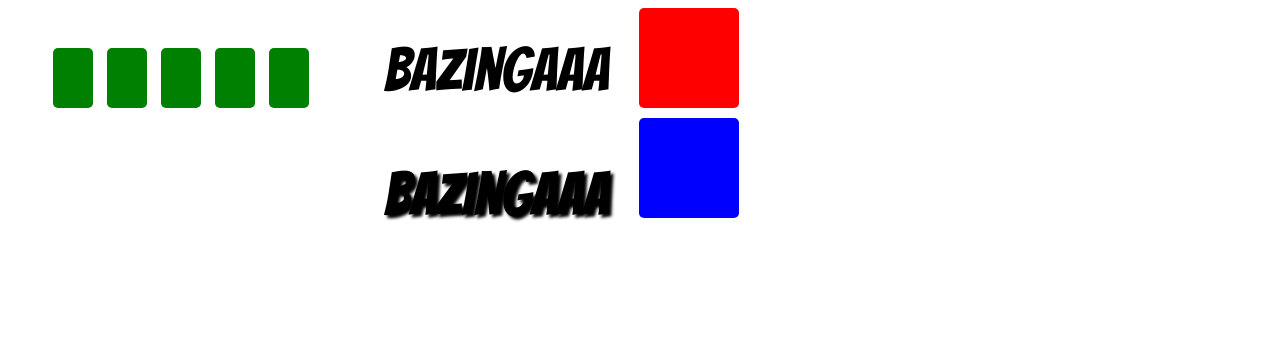
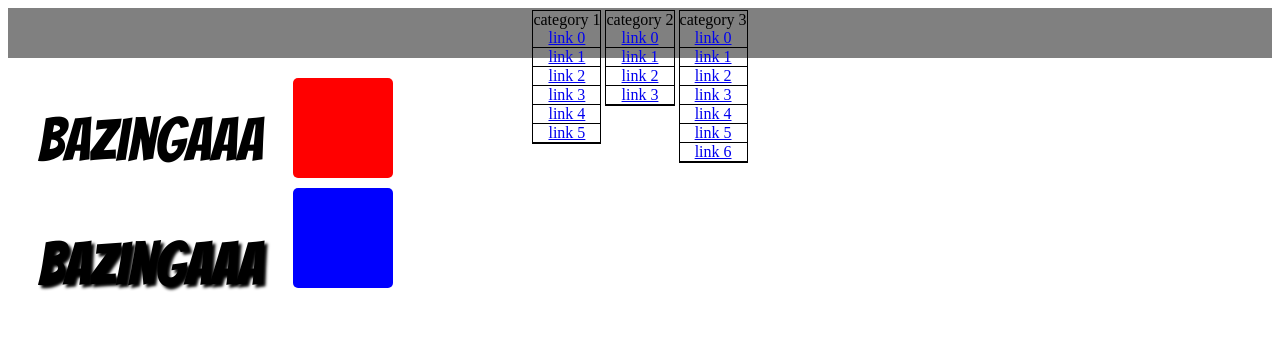
Before and after one commit to Wasiak/Icon-moving-menu, a plain HTML site: page index.html in a window 1280 px wide. Drawn offline with Linux system fonts and the light colour scheme.

Commit message:
first moves

```diff
--- a/class.css
+++ b/class.css
@@ -18,6 +18,8 @@
 	margin: auto;
 	padding: 40px;
 	float: left;
+	display: block;
+	margin-top: 30px;
 }
 .titleBox {
 	font-size: 60px;
@@ -37,7 +39,7 @@
 	width: 100px;
 	height: 100px;
 	border-radius: 5px;
-	transition: background-color 2s;
+	transition: background-color 1s;
 }
 .red:hover {
 	background-color: yellow;
@@ -53,3 +55,30 @@
 .blue:hover {
 	transform: rotateZ(360deg) scale(2);
 }
+.menu {
+	height: 50px;
+	margin: auto;
+	background-color: grey;
+	margin-bottom: 20px;
+	text-align: center;
+}
+ul {
+    margin:0 auto;
+    padding:0;
+    list-style-type:none;
+    display: inline-block;
+    border-collapse: collapse;
+}
+ul > li {
+	margin: 2px;
+	display: inline-block;
+	padding: 0px;
+	float: left;
+	border: solid black 1px;
+	border-collapse: collapse;
+}
+ul > li > a {
+	display: block;
+	border-bottom: solid black 1px;
+	/*border-collapse: collapse;*/
+}
--- a/index.html
+++ b/index.html
@@ -6,14 +6,14 @@
 			<link rel="stylesheet" href="class.css" media="screen">
 			<link href='http://fonts.googleapis.com/css?family=Bangers' rel='stylesheet' type='text/css'>
 	</head>
-	<body>
+	<body><!--
 		<div id='menu'>
 			<div class='green'></div>
 			<div class='green'></div>
 			<div class='green'></div>
 			<div class='green'></div>
 			<div class='green'></div>
-		</div>
+		</div> -->
 		<script src="main.js"></script>
 	</body>
 </html>
--- a/main.js
+++ b/main.js
@@ -1,3 +1,44 @@
+	//create navigation part ofsite
+var menu = document.createElement('nav');
+menu.classList.add('menu');
+document.body.appendChild(menu);
+ 	// creat list of categories to menu
+ var list =  document.createElement('ul');
+ menu.appendChild(list);
+ var listItem = [];
+ listItem[0] = document.createElement('li');
+ list.appendChild(listItem[0]);
+ listItem[0].innerHTML = 'category 1';
+ listItem[1] = document.createElement('li');
+ list.appendChild(listItem[1]);
+ listItem[1].innerHTML = 'category 2';
+ listItem[2] = document.createElement('li');
+ list.appendChild(listItem[2]);
+ listItem[2].innerHTML = 'category 3';
+ 	//creating links for categories
+ var cat1Links = [];
+ for (i = 0; i < 6; i++){
+ 	cat1Links[i] = document.createElement('a');
+ 	listItem[0].appendChild(cat1Links[i]);
+ 	cat1Links[i].innerHTML = 'link ' + i;
+ 	cat1Links[i].href = '#';
+ }
+  var cat1Links = [];
+ for (i = 0; i < 4; i++){
+ 	cat1Links[i] = document.createElement('a');
+ 	listItem[1].appendChild(cat1Links[i]);
+ 	cat1Links[i].innerHTML = 'link ' + i;
+ 	cat1Links[i].href = '#';
+ }
+  var cat1Links = [];
+ for (i = 0; i < 7; i++){
+ 	cat1Links[i] = document.createElement('a');
+ 	listItem[2].appendChild(cat1Links[i]);
+ 	cat1Links[i].innerHTML = 'link ' + i;
+ 	cat1Links[i].href = '#';
+ }
+
+
 	// new div for testing WebFonts
 var titleBox = document.createElement('div');
 document.body.appendChild(titleBox);
```
